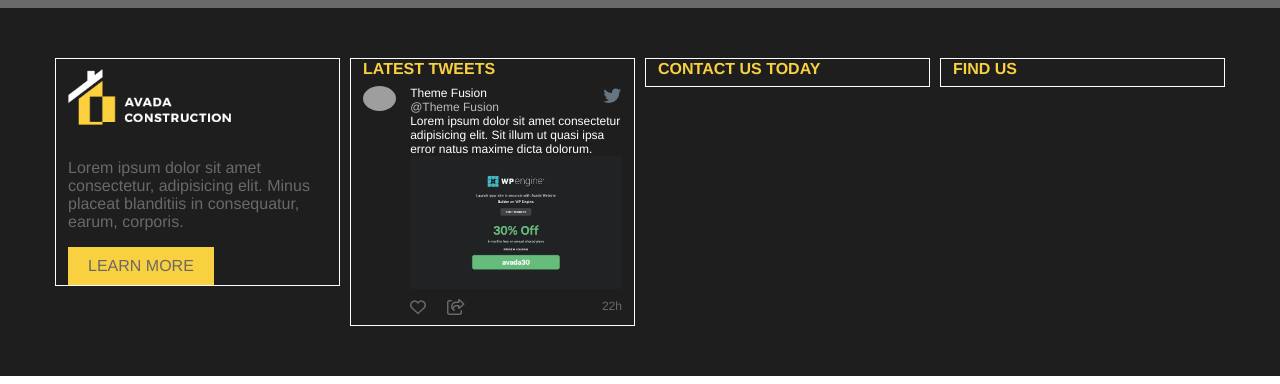
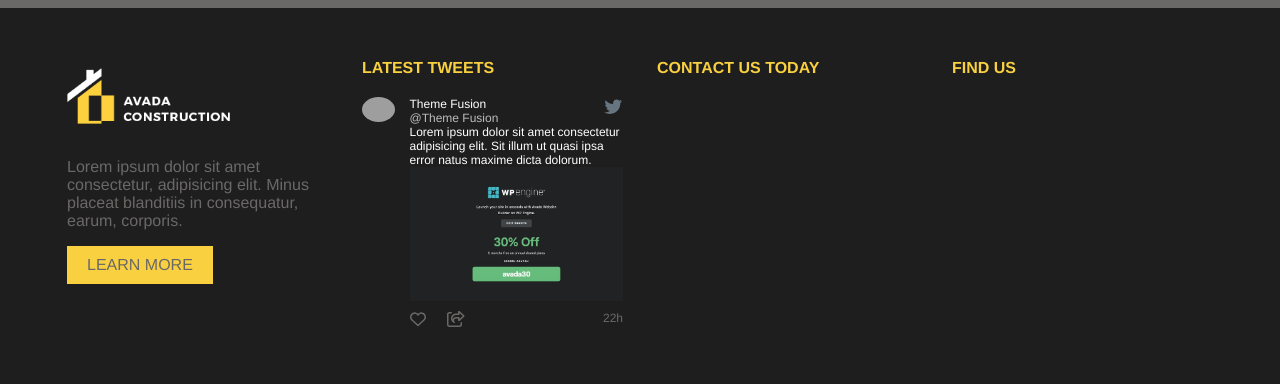
Before and after one commit to davishka-hikkaduwa/proj-html-vuejs, a Vue app: page / in a window 1280 px wide. Shown: the part 5538-5922 px from the top of the page. Built offline with nearby package versions, Linux system fonts and the light colour scheme; grey boxes are pictures that could not be loaded.

Commit message:
fixed TweetComponent

```diff
--- a/src/components/FooterComponent.vue
+++ b/src/components/FooterComponent.vue
@@ -11,18 +11,24 @@
                     <button class="gold-btn">LEARN MORE</button>
                 </div>
                 <div class="col">
-                    <h6>LATEST TWEETS</h6>
-                    <TweetComponent v-for="(tweet, index) in tweets" :key="index"
+                    <div class="heading-container">
+                        <h6>LATEST TWEETS</h6>
+                    </div>
+                    <TweetComponent class="tweet-container" v-for="(tweet, index) in tweets" :key="index"
                     :userName="tweet.userName"
                     :profileImage="tweet.profileImage"
                     :postTime="tweet.postTime"/>
                 </div>
                 <div class="col">
-                    <h6>CONTACT US TODAY</h6>
+                    <div class="heading-container">
+                        <h6>CONTACT US TODAY</h6>
+                    </div>
 
                 </div>
                 <div class="col">
-                    <h6>FIND US</h6>
+                    <div class="heading-container">
+                        <h6>FIND US</h6>
+                    </div>
 
                 </div>
             </div>
@@ -40,7 +46,7 @@ import TweetComponent from './TweetComponent.vue';
                 {
                     userName: 'Theme Fusion',
                     profileImage: '3a74ce3d0532b7773b174c45ca3bd05a_normal.png',
-                    postTime: '22'
+                    postTime: 22
                 }
             ]
         }
@@ -69,14 +75,22 @@ import TweetComponent from './TweetComponent.vue';
                 height: 100%;
 
                 .col{
-                    border: 1px solid white;
+                    // border: 1px solid white;
                     height: 100%;
                     // height: 200px;
 
                     margin: 0 5px;
-                    h6{
+                    .heading-container{
+                        margin-bottom: 20px;
+
+                        h6{
                         color: #f9d03f;
                         font-weight: bold!important;
+                    }
+                    }
+
+                    .tweet-container{
+                        // margin-top: 20px;
                     }
 
                 }
```
